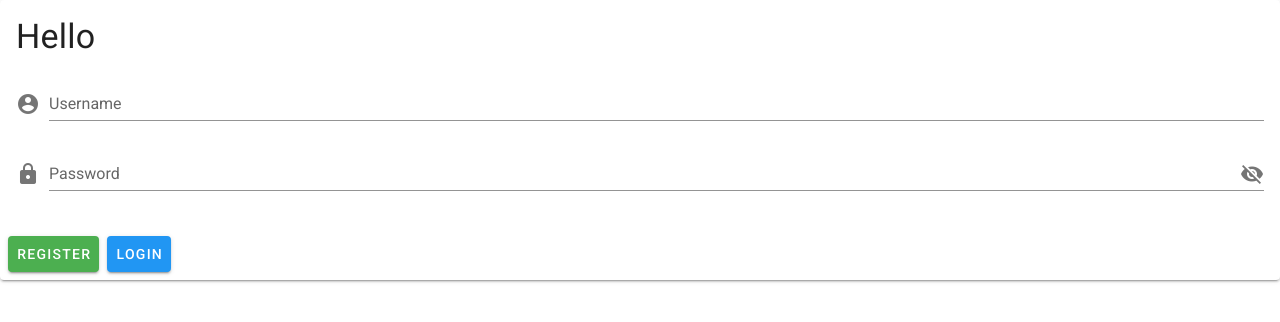
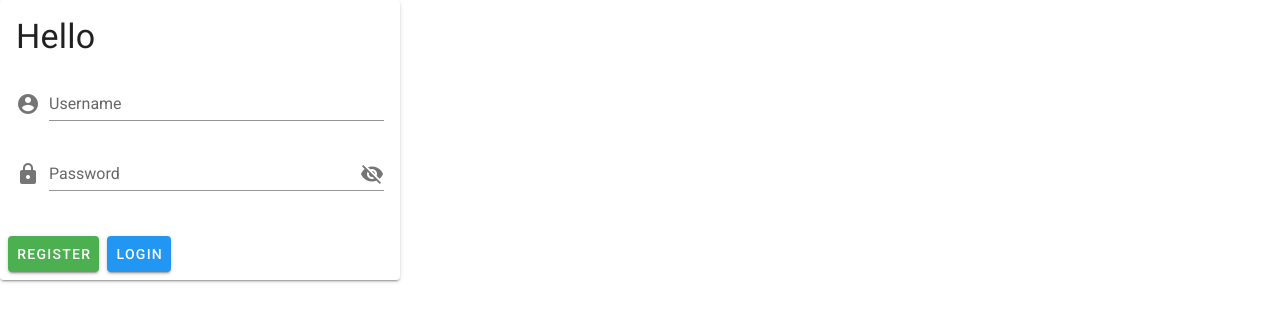
Before and after one commit to braden-w-tutorials/learn-vuetify-with-vue-mastery, a Vue app: page / in a window 1280 px wide. Shown: the top 322 px of the page. Built offline with nearby package versions, Linux system fonts and the light colour scheme.

Commit message:
Changed width

```diff
--- a/src/App.vue
+++ b/src/App.vue
@@ -1,6 +1,6 @@
 <template>
   <v-app>
-    <v-card>
+    <v-card width="400">
       <v-card-title> <h1 class="display-1">Hello</h1></v-card-title>
       <v-card-text>
         <v-form
```
